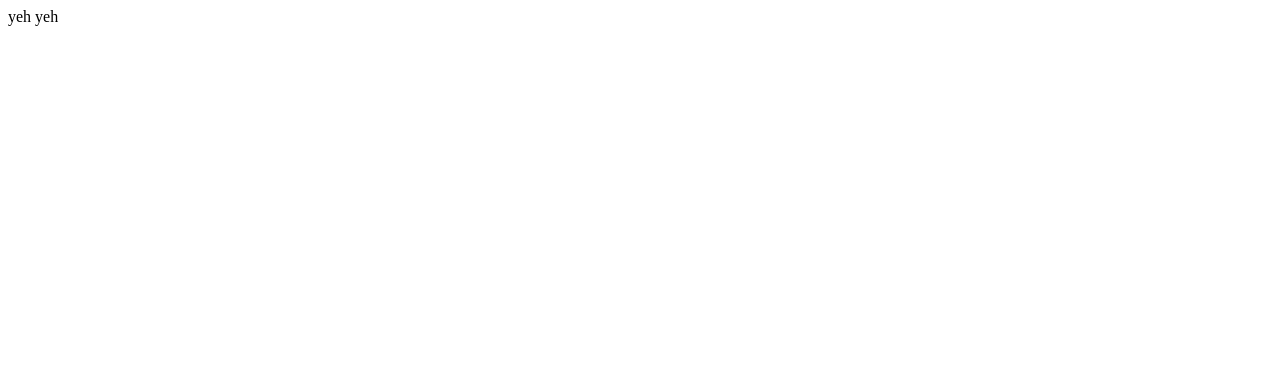
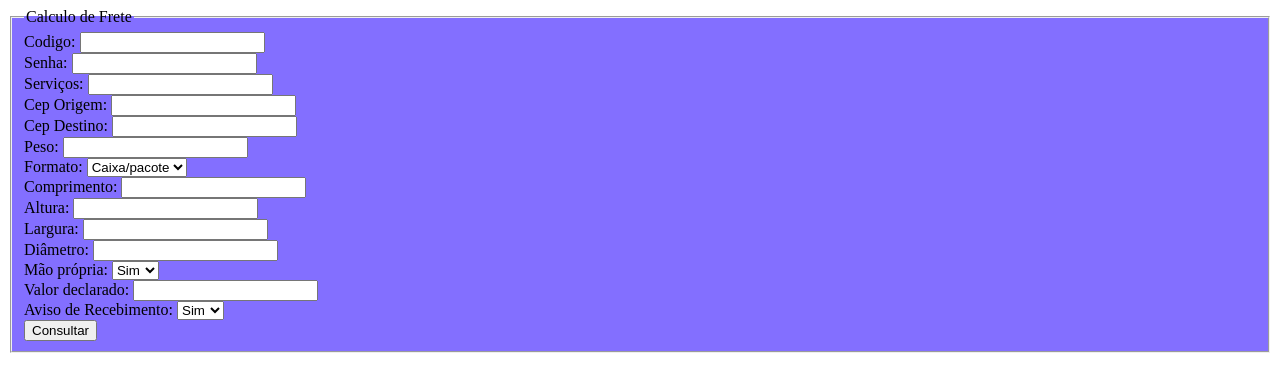
Before and after one commit to oibafiu/AtividadeFabioDaniel, a plain HTML site: page AtividadeCorreios/AtividadeCorreios/index.html in a window 1280 px wide. Drawn offline with Linux system fonts and the light colour scheme.

Commit message:
Commit fabio

```diff
--- a/AtividadeCorreios/AtividadeCorreios/index.html
+++ b/AtividadeCorreios/AtividadeCorreios/index.html
@@ -1,11 +1,89 @@
-<!DOCTYPE html>
 <html>
-<head>
-    <meta charset="utf-8" />
-    <title></title>
-</head>
 <body>
-    yeh yeh
-
+    <form name="frm" action="frete2.asp" method="post" ID="Form1">
+        <fieldset style=" background:#836FFF;">
+            <legend>Calculo de Frete</legend>
+            <div>
+                <span style="width:130px;">Codigo:</span>
+                <span><input type="text" name="codigo" value=""></span>
+            </div>
+            <div>
+                <span style="width:130px;">Senha:</span>
+                <span><input type="password" name="senha" value=""></span>
+            </div>
+            <div>
+                <span style="width:130px;">Serviços:</span>
+                <span><input type="text" name="servicos" value=""></span>
+            </div>
+            <div>
+                <span style="width:130px;">Cep Origem:</span>
+                <span><input type="text" name="cepori" value=""></span>
+            </div>
+            <div>
+                <span style="width:130px;">Cep Destino:</span>
+                <span><input type="text" name="cepdes" value=""></span>
+            </div>
+            <div>
+                <span style="width:130px;">Peso:</span>
+                <span><input type="text" name="peso" value=""></span>
+            </div>
+            <div>
+                <span style="width:130px;">Formato:</span>
+                <span>
+                    <select name="formato" size="1">
+                        <option value="1">Caixa/pacote</option>
+                        <option value="2">Rolo/prisma</option>
+                    </select>
+                </span>
+            </div>
+            <div>
+                <span style="width:130px;">Comprimento:</span>
+                <span><input type="text" name="comprimento" value=""></span>
+            </div>
+            <div>
+                <span style="width:130px;">Altura:</span>
+                <span><input type="text" name="altura" value=""></span>
+            </div>
+            <div>
+                <span style="width:130px;">Largura:</span>
+                <span><input type="text" name="largura" value=""></span>
+            </div>
+            <div>
+                <span style="width:130px;">Diâmetro:</span>
+                <span><input type="text" name="diametro" value=""></span>
+            </div>
+            <div>
+                <span style="width:130px;">Mão própria:</span>
+                <span>
+                    <select name="maopropria" size="1">
+                        14/16
+                        DEENC – Departamento de Encomendas
+                        Revisão 13/05/2019
+                        <option value="S">Sim</option>
+                        <option value="N">Não</option>
+                    </select>
+                </span>
+            </div>
+            <div>
+                <span style="width:130px;">Valor declarado:</span>
+                <span><input type="text" name="valordeclarado" value=""></span>
+            </div>
+            <div>
+                <span style="width:130px;">Aviso de Recebimento:</span>
+                <span>
+                    <select name="avisorecebimento" size="1">
+                        <option value="S">Sim</option>
+                        <option value="N">Não</option>
+                    </select>
+                </span>
+            </div>
+            <div>
+                <span>
+                    <input type="SUBMIT" name="BTN" value="Consultar"
+                           ID="Submit1">
+                </span>
+            </div>
+        </fieldset>
+    </form>
 </body>
 </html>
--- /dev/null
+++ b/AtividadeCorreios/AtividadeCorreios/js/script.js
@@ -0,0 +1,3 @@
+$(document).ready(function()
+
+)
```
Also changed, not shown: 2 other files.
